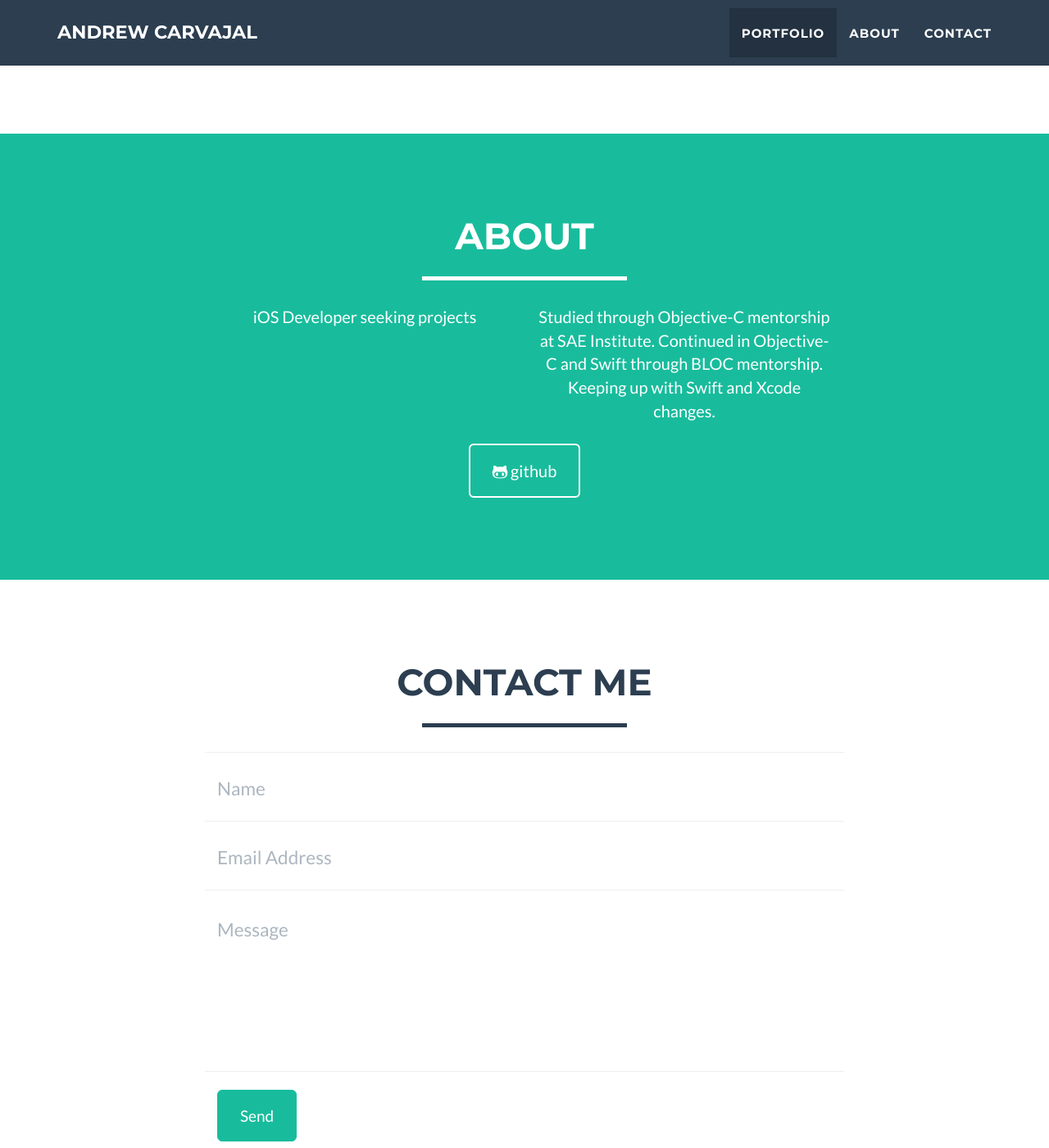
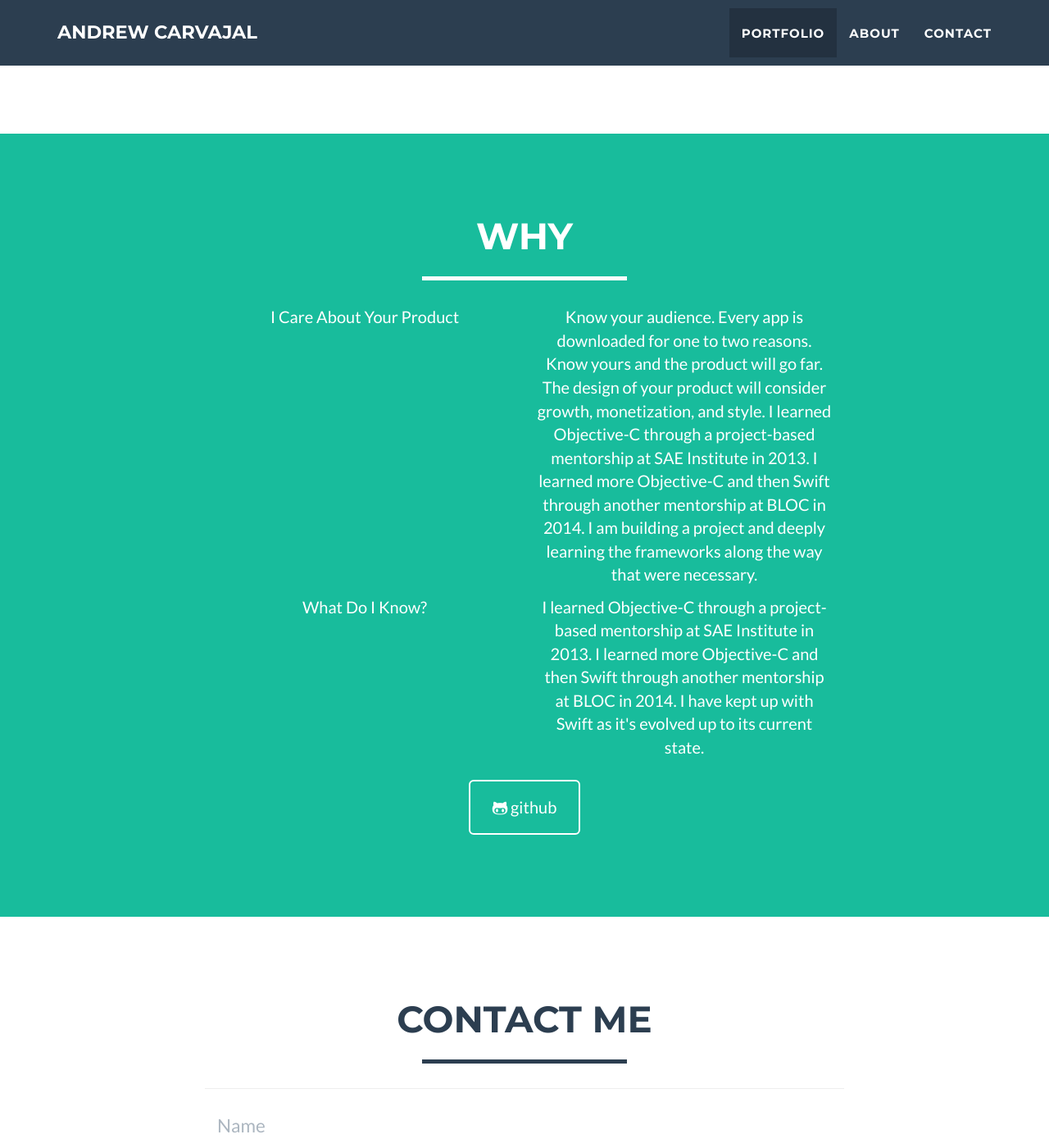
Before and after one commit to andrewcar/andrewcar.github.io, a Jekyll site: the page built from index.html, in a window 1280 px wide and 1400 px high, scrolled down 1835 px. Shown: the whole window at 82% size. Built offline with Jekyll 4.4.1, drawn with Linux system fonts in a browser that asks for light colours.

Commit message:
Update about.html

```diff
--- a/_includes/about.html
+++ b/_includes/about.html
@@ -3,17 +3,23 @@
         <div class="container">
             <div class="row">
                 <div class="col-lg-12 text-center">
-                    <h2>About</h2>
+                    <h2>WHY</h2>
                     <hr class="star-light">
                 </div>
             </div>
             <div class="row">
              <center>
                 <div class="col-lg-4 col-lg-offset-2">
-                    <p>iOS Developer seeking projects</p>
+                    <p>I Care About Your Product</p>
                 </div>
                 <div class="col-lg-4">
-                    <p>Studied through Objective-C mentorship at SAE Institute. Continued in Objective-C and Swift through BLOC mentorship. Keeping up with Swift and Xcode changes.</p>
+                    <p>Know your audience. Every app is downloaded for one to two reasons. Know yours and the product will go far. The design of your product will consider growth, monetization, and style. I learned Objective-C through a project-based mentorship at SAE Institute in 2013. I learned more Objective-C and then Swift through another mentorship at BLOC in 2014. I am building a project and deeply learning the frameworks along the way that were necessary.</p>
+                </div>
+                <div class="col-lg-4 col-lg-offset-2">
+                    <p>What Do I Know?</p>
+                </div>
+                <div class="col-lg-4">
+                    <p>I learned Objective-C through a project-based mentorship at SAE Institute in 2013. I learned more Objective-C and then Swift through another mentorship at BLOC in 2014. I have kept up with Swift as it's evolved up to its current state.</p>
                 </div>
              </center>
                 <div class="col-lg-8 col-lg-offset-2 text-center">
```
